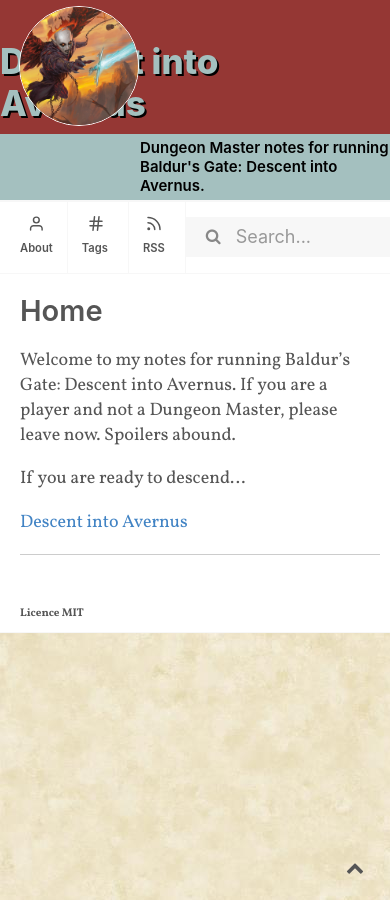
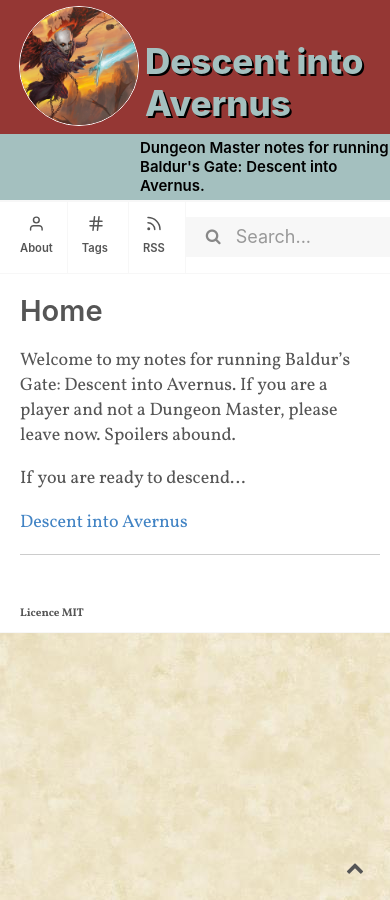
Before and after one commit to timsaucer/avernus, a Jekyll site: the page built from index.md, in a window 390 px wide. Built offline with Jekyll 4.4.1, drawn with Linux system fonts in a browser that asks for light colours; some web fonts are replaced.

Commit message:
Prevent text from overlapping image on small screens

```diff
--- a/assets/css/style.css
+++ b/assets/css/style.css
@@ -283,6 +283,7 @@ hr {
     margin-top: 40px;
     margin-bottom: 10px;
     margin-right: 20px;
+    margin-left: 145px;
     font-weight: 800;
     text-shadow: 2px 2px #000;
 }
```
